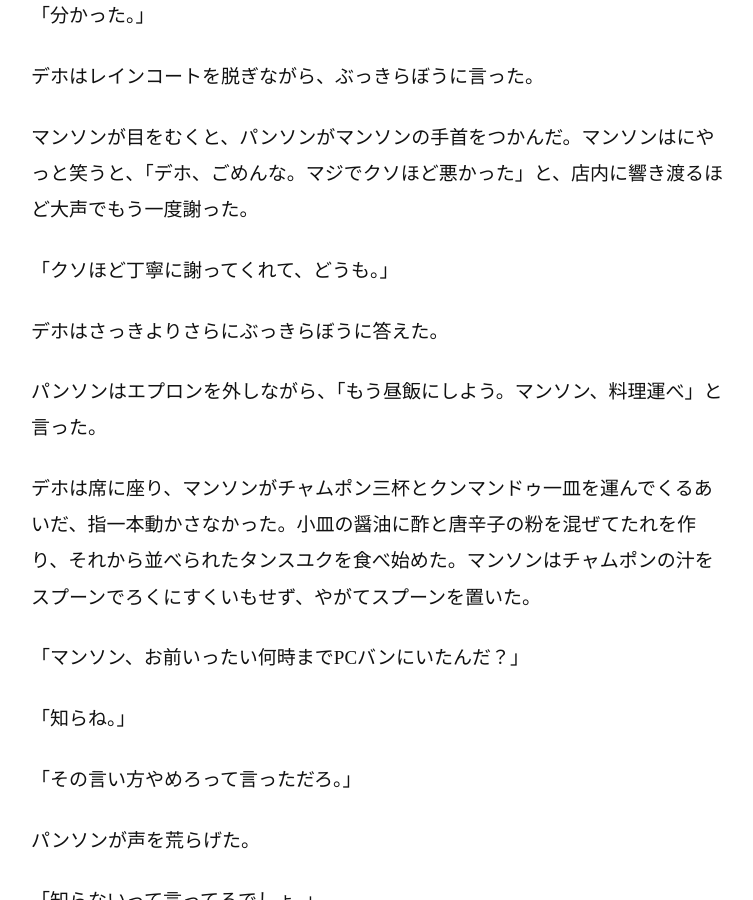
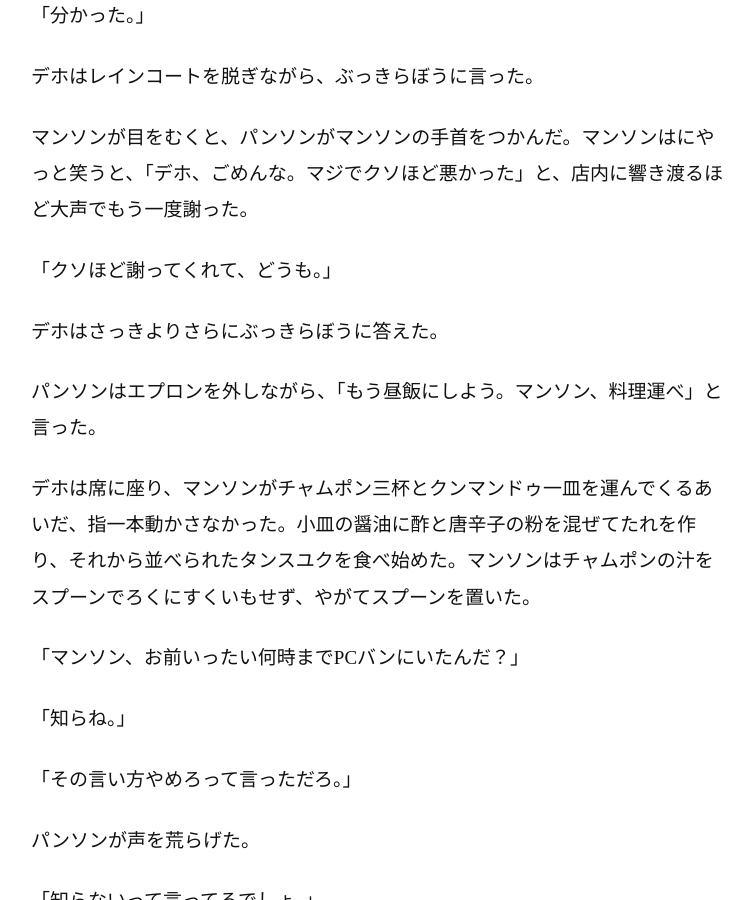
Before and after one commit to Jin-in-Seoul/Jin-in-Seoul, a Jekyll site: the page built from scarecrow-distance/ja/chapter-02/index.html, in a window 1280 px wide and 900 px high, scrolled down 500 px. Shown: the whole window, without its empty margins (199-952 px from the left). Built offline with Jekyll 4.4.1, drawn with Linux system fonts in a browser that asks for light colours.

Commit message:
Remove added adverb from Japanese Scarecrow Distance

```diff
--- a/scarecrow-distance/ja/chapter-02/index.html
+++ b/scarecrow-distance/ja/chapter-02/index.html
@@ -29,7 +29,7 @@
 <p>「分かった。」</p>
 <p>デホはレインコートを脱ぎながら、ぶっきらぼうに言った。</p>
 <p>マンソンが目をむくと、パンソンがマンソンの手首をつかんだ。マンソンはにやっと笑うと、「デホ、ごめんな。マジでクソほど悪かった」と、店内に響き渡るほど大声でもう一度謝った。</p>
-<p>「クソほど丁寧に謝ってくれて、どうも。」</p>
+<p>「クソほど謝ってくれて、どうも。」</p>
 <p>デホはさっきよりさらにぶっきらぼうに答えた。</p>
 <p>パンソンはエプロンを外しながら、「もう昼飯にしよう。マンソン、料理運べ」と言った。</p>
 <p>デホは席に座り、マンソンがチャムポン三杯とクンマンドゥ一皿を運んでくるあいだ、指一本動かさなかった。小皿の醤油に酢と唐辛子の粉を混ぜてたれを作り、それから並べられたタンスユクを食べ始めた。マンソンはチャムポンの汁をスプーンでろくにすくいもせず、やがてスプーンを置いた。</p>
```
